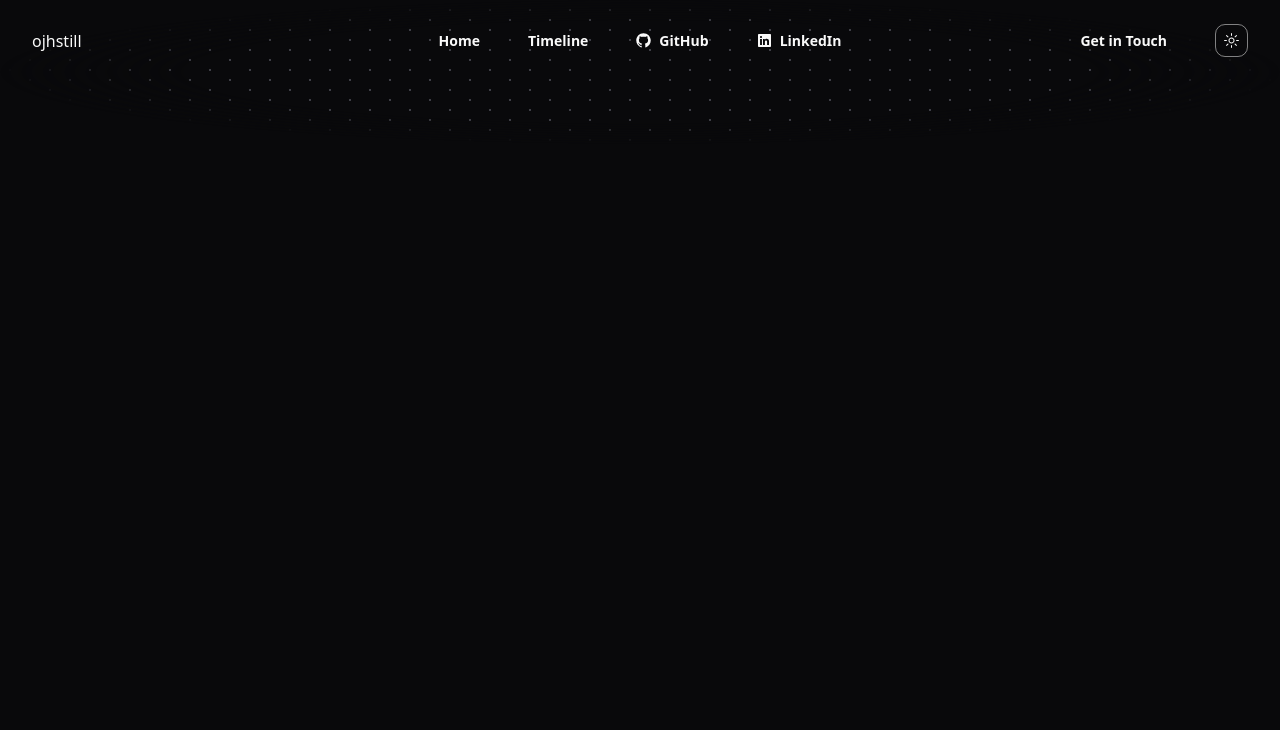
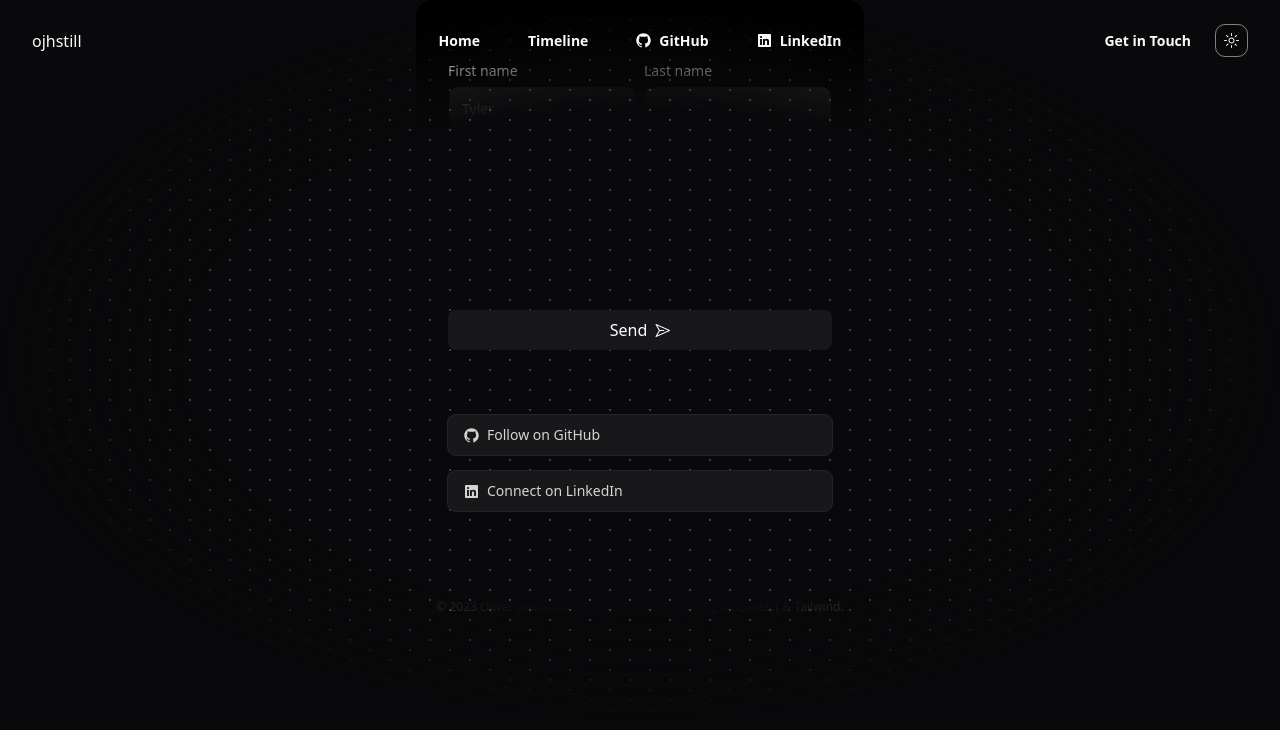
Before and after one commit to ojhstill/ojhstill.com, a React (Vite) app: page /contact in a window 1280 px wide. Shown: the top 730 px of the page. Built offline with nearby package versions, Linux system fonts and the light colour scheme.

Commit message:
Contact Form

```diff
--- a/package.json
+++ b/package.json
@@ -13,6 +13,7 @@
   "dependencies": {
     "@headlessui/react": "^2.2.0",
     "@radix-ui/react-icons": "^1.3.2",
+    "@radix-ui/react-label": "^2.1.2",
     "@radix-ui/react-slot": "^1.1.2",
     "@tabler/icons-react": "^3.31.0",
     "@tailwindcss/vite": "^4.0.11",
@@ -39,9 +40,9 @@
     "eslint-plugin-react-hooks": "^5.1.0",
     "eslint-plugin-react-refresh": "^0.4.19",
     "globals": "^15.15.0",
+    "prettier": "^2.8.0",
     "typescript": "~5.7.2",
     "typescript-eslint": "^8.24.1",
-    "vite": "^6.2.0",
-    "prettier": "^2.8.0"
+    "vite": "^6.2.0"
   }
 }
--- a/src/App.tsx
+++ b/src/App.tsx
@@ -1,12 +1,13 @@
 'use client';
 
 import { LinkedInLogoIcon, GitHubLogoIcon } from '@radix-ui/react-icons';
+import Header from '@/components/Header';
 import Footer from '@/components/Footer';
-import Header from '@/components/Header';
 
 import { BrowserRouter as Router, Route, Routes } from 'react-router-dom';
 import Timeline from '@/pages/Timeline';
 import Home from '@/pages/Home';
+import Contact from '@/pages/Contact';
 
 export default function App() {
   const navigation = [
@@ -30,6 +31,7 @@ export default function App() {
         <div
           className="
           absolute inset-0 bg-background
+          z-0
           [--s:20px]
           [--dot-size:1px]
           [--dot-colour:theme('colors.zinc.300')]
@@ -47,6 +49,7 @@ export default function App() {
         <Routes>
           <Route path="/" element={<Home />} />
           <Route path="/timeline" element={<Timeline />} />
+          <Route path="/contact" element={<Contact />} />
         </Routes>
 
         <Footer />
--- a/src/components/Header.tsx
+++ b/src/components/Header.tsx
@@ -34,7 +34,8 @@ export default function Header({ navigation }: HeaderProps) {
               <span>ojhstill</span>
             </a>
           </div>
-          <div className="flex lg:hidden">
+          <div className="flex lg:hidden gap-x-6 items-center">
+            <DarkModeToggle />
             <button
               type="button"
               onClick={() => setMobileMenuOpen(true)}
@@ -56,7 +57,7 @@ export default function Header({ navigation }: HeaderProps) {
               </a>
             ))}
           </div>
-          <div className="hidden lg:flex lg:flex-1 lg:justify-end gap-x-12 items-center">
+          <div className="hidden lg:flex lg:flex-1 lg:justify-end gap-x-6 items-center">
             <a href="/contact" className="text-sm/6 font-semibold">
               Get in Touch
             </a>
--- a/src/components/MobileMenu.tsx
+++ b/src/components/MobileMenu.tsx
@@ -1,7 +1,6 @@
 import { Dialog, DialogPanel } from '@headlessui/react';
 import { Cross1Icon } from '@radix-ui/react-icons';
 import { NavigationItem } from '@/components/Header';
-import DarkModeToggle from '@/components/DarkModeToggle';
 
 interface MobileMenuProps {
   mobileMenuOpen: boolean;
@@ -59,7 +58,6 @@ export default function MobileMenu({
               >
                 Get in Touch
               </a>
-              <DarkModeToggle />
             </div>
           </div>
         </div>
--- /dev/null
+++ b/src/components/ui/input.tsx
@@ -0,0 +1,60 @@
+'use client';
+import * as React from 'react';
+import { cn } from '@/lib/utils';
+import { useMotionTemplate, useMotionValue, motion } from 'motion/react';
+
+export interface InputProps
+  extends React.InputHTMLAttributes<HTMLInputElement> {}
+
+const Input = React.forwardRef<HTMLInputElement, InputProps>(
+  ({ className, type, ...props }, ref) => {
+    const radius = 100; // change this to increase the rdaius of the hover effect
+    const [visible, setVisible] = React.useState(false);
+
+    const mouseX = useMotionValue(0);
+    const mouseY = useMotionValue(0);
+
+    function handleMouseMove({ currentTarget, clientX, clientY }: any) {
+      const { left, top } = currentTarget.getBoundingClientRect();
+
+      mouseX.set(clientX - left);
+      mouseY.set(clientY - top);
+    }
+    return (
+      <motion.div
+        style={{
+          background: useMotionTemplate`
+        radial-gradient(
+          ${visible ? radius + 'px' : '0px'} circle at ${mouseX}px ${mouseY}px,
+          var(--blue-500),
+          transparent 80%
+        )
+      `,
+        }}
+        onMouseMove={handleMouseMove}
+        onMouseEnter={() => setVisible(true)}
+        onMouseLeave={() => setVisible(false)}
+        className="p-[2px] rounded-lg transition duration-300 group/input"
+      >
+        <input
+          type={type}
+          className={cn(
+            `flex h-10 w-full border-none bg-gray-50 dark:bg-zinc-800 text-black dark:text-white shadow-input rounded-md px-3 py-2 text-sm  file:border-0 file:bg-transparent
+          file:text-sm file:font-medium placeholder:text-neutral-400 dark:placeholder-text-neutral-600
+          focus-visible:outline-none focus-visible:ring-[2px]  focus-visible:ring-neutral-400 dark:focus-visible:ring-neutral-600
+           disabled:cursor-not-allowed disabled:opacity-50
+           dark:shadow-[0px_0px_1px_1px_var(--neutral-700)]
+           group-hover/input:shadow-none transition duration-400
+           `,
+            className
+          )}
+          ref={ref}
+          {...props}
+        />
+      </motion.div>
+    );
+  }
+);
+Input.displayName = 'Input';
+
+export { Input };
--- /dev/null
+++ b/src/components/ui/label.tsx
@@ -0,0 +1,22 @@
+'use client';
+import * as React from 'react';
+import * as LabelPrimitive from '@radix-ui/react-label';
+
+import { cn } from '@/lib/utils';
+
+const Label = React.forwardRef<
+  React.ElementRef<typeof LabelPrimitive.Root>,
+  React.ComponentPropsWithoutRef<typeof LabelPrimitive.Root>
+>(({ className, ...props }, ref) => (
+  <LabelPrimitive.Root
+    ref={ref}
+    className={cn(
+      'text-sm font-medium text-black dark:text-white leading-none peer-disabled:cursor-not-allowed peer-disabled:opacity-70',
+      className
+    )}
+    {...props}
+  />
+));
+Label.displayName = LabelPrimitive.Root.displayName;
+
+export { Label };
--- /dev/null
+++ b/src/pages/Contact.tsx
@@ -0,0 +1,101 @@
+'use client';
+import React from 'react';
+import { Label } from '@/components/ui/label';
+import { Input } from '@/components/ui/input';
+import { cn } from '@/lib/utils';
+import {
+  LinkedInLogoIcon,
+  GitHubLogoIcon,
+  PaperPlaneIcon,
+} from '@radix-ui/react-icons';
+
+export default function Contact() {
+  const handleSubmit = (e: React.FormEvent<HTMLFormElement>) => {
+    e.preventDefault();
+    console.log('Form submitted');
+  };
+  return (
+    <div className="max-w-md w-full mx-auto rounded-none md:rounded-2xl p-4 md:p-8 shadow-input bg-white dark:bg-black">
+      <h2 className="font-bold text-xl text-neutral-800 dark:text-neutral-200"></h2>
+      {/* <p className="text-neutral-600 text-sm max-w-sm mt-2 dark:text-neutral-300">
+        Login to aceternity if you can because we don&apos;t have a login flow
+        yet
+      </p> */}
+
+      <form className="my-8" onSubmit={handleSubmit}>
+        <div className="flex flex-col md:flex-row space-y-2 md:space-y-0 md:space-x-2 mb-4">
+          <LabelInputContainer>
+            <Label htmlFor="firstname">First name</Label>
+            <Input id="firstname" placeholder="Tyler" type="text" />
+          </LabelInputContainer>
+          <LabelInputContainer>
+            <Label htmlFor="lastname">Last name</Label>
+            <Input id="lastname" placeholder="Durden" type="text" />
+          </LabelInputContainer>
+        </div>
+        <LabelInputContainer className="mb-4">
+          <Label htmlFor="email">Email Address</Label>
+          <Input id="email" placeholder="your@email.com" type="email" />
+        </LabelInputContainer>
+        <LabelInputContainer className="mb-4">
+          <Label htmlFor="message">Message</Label>
+          <Input id="message" placeholder="Let's connect" type="text" />
+        </LabelInputContainer>
+
+        <button
+          className="flex gap-2 items-center justify-center bg-gradient-to-br relative group/btn from-black dark:from-zinc-900 dark:to-zinc-900 to-neutral-600 dark:bg-zinc-800 w-full text-white rounded-md h-10 font-medium shadow-[0px_1px_0px_0px_#ffffff40_inset,0px_-1px_0px_0px_#ffffff40_inset] dark:shadow-[0px_1px_0px_0px_var(--zinc-800)_inset,0px_-1px_0px_0px_var(--zinc-800)_inset]"
+          type="submit"
+        >
+          Send <PaperPlaneIcon aria-hidden="true" />
+          <BottomGradient />
+        </button>
+
+        <div className="bg-gradient-to-r from-transparent via-neutral-300 dark:via-neutral-700 to-transparent my-8 h-[1px] w-full" />
+
+        <div className="flex flex-col space-y-4">
+          <a
+            className="text-neutral-700 dark:text-neutral-300 text-sm relative group/btn flex space-x-2 items-center justify-start px-4 w-full text-black rounded-md h-10 font-medium shadow-input bg-gray-50 dark:bg-zinc-900 dark:shadow-[0px_0px_1px_1px_var(--neutral-800)]"
+            href=""
+            target="_blank"
+          >
+            <GitHubLogoIcon aria-hidden="true" />
+            Follow on GitHub
+            <BottomGradient />
+          </a>
+          <a
+            className="text-neutral-700 dark:text-neutral-300 text-sm relative group/btn flex space-x-2 items-center justify-start px-4 w-full text-black rounded-md h-10 font-medium shadow-input bg-gray-50 dark:bg-zinc-900 dark:shadow-[0px_0px_1px_1px_var(--neutral-800)]"
+            href=""
+            target="_blank"
+          >
+            <LinkedInLogoIcon aria-hidden="true" />
+            Connect on LinkedIn
+            <BottomGradient />
+          </a>
+        </div>
+      </form>
+    </div>
+  );
+}
+
+const BottomGradient = () => {
+  return (
+    <>
+      <span className="group-hover/btn:opacity-100 block transition duration-500 opacity-0 absolute h-px w-full -bottom-px inset-x-0 bg-gradient-to-r from-transparent via-cyan-500 to-transparent" />
+      <span className="group-hover/btn:opacity-100 blur-sm block transition duration-500 opacity-0 absolute h-px w-1/2 mx-auto -bottom-px inset-x-10 bg-gradient-to-r from-transparent via-indigo-500 to-transparent" />
+    </>
+  );
+};
+
+const LabelInputContainer = ({
+  children,
+  className,
+}: {
+  children: React.ReactNode;
+  className?: string;
+}) => {
+  return (
+    <div className={cn('flex flex-col space-y-2 w-full', className)}>
+      {children}
+    </div>
+  );
+};
--- a/src/pages/Timeline.tsx
+++ b/src/pages/Timeline.tsx
@@ -2,7 +2,8 @@ import { Timeline as UITimeline } from '@/components/ui/timeline';
 
 const data = [
   {
-    title: 'Early 2025 - Joining Wattle',
+    date: '2025',
+    title: 'Joining Wattle',
     content: (
       <div>
         <div className="text-neutral-800 dark:text-neutral-200 text-xs md:text-sm font-normal space-y-4 mb-8">
@@ -48,7 +49,8 @@ const data = [
     ),
   },
   {
-    title: 'Early 2024 - Going Freelance',
+    date: '2024',
+    title: 'Going Freelance',
     content: (
       <div>
         <div className="text-neutral-800 dark:text-neutral-200 text-xs md:text-sm font-normal space-y-4 mb-8">
@@ -100,7 +102,8 @@ const data = [
     ),
   },
   {
-    title: '2021 - Starting at Roke',
+    date: '2021',
+    title: 'Starting at Roke',
     content: (
       <div>
         <div className="text-neutral-800 dark:text-neutral-200 text-xs md:text-sm font-normal space-y-4 mb-8">
```
Also changed, not shown: src/components/ui/timeline.tsx (+6 -3 lines), src/pages/Home.tsx (+46 -18 lines), 1 other file (tests, documents, lock files or other folders).
